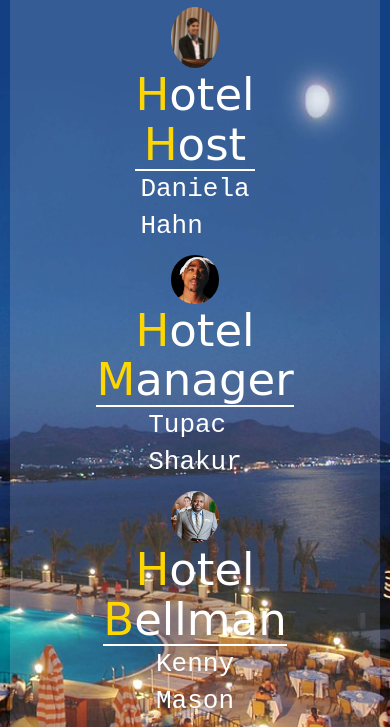
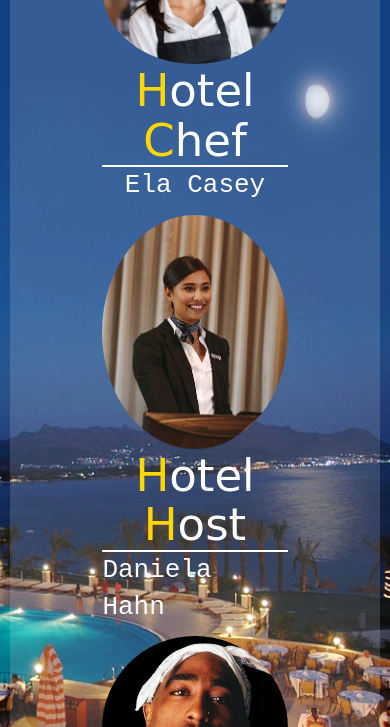
Before and after one commit to Marcos-Bazbih/Hotel-Marcos, a plain HTML site: page branch-Paris.html in a window 390 px wide. Shown: the part 871-1598 px from the top of the page. Drawn offline with nearby package versions, Linux system fonts and the light colour scheme; a web font is replaced by a local one.

Commit message:
fixed media query in branch css

```diff
--- a/css-styles/branch.css
+++ b/css-styles/branch.css
@@ -11,6 +11,9 @@
     .hotelStaff{
         flex-direction: column;
         align-items: center;
+    }
+    .hotelStaff .hotelEmployee{
+        width:50%;
     }
 }
 body{
```
